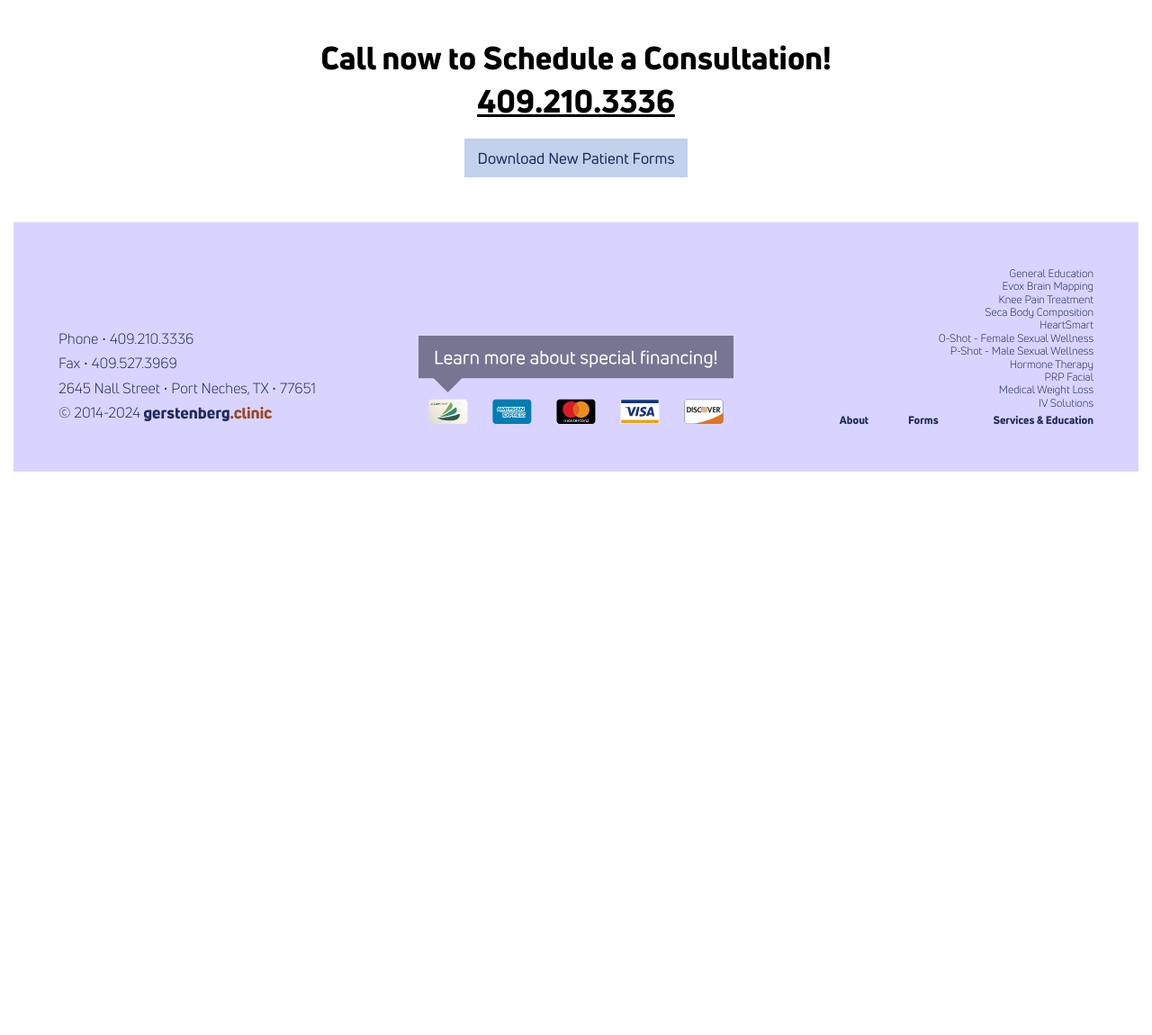
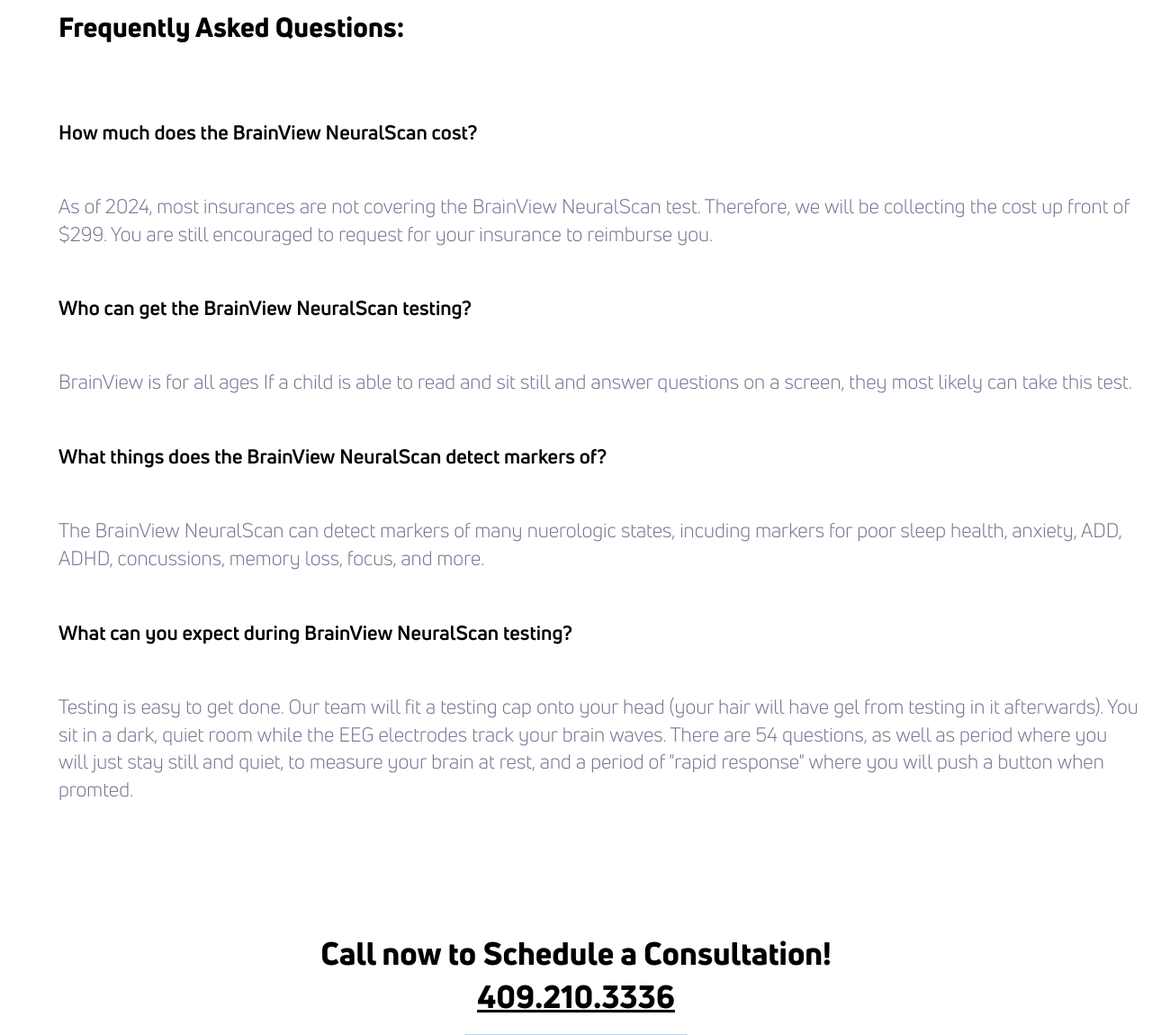
Before and after one commit to theneverwoods/gerstenberg.clinic, a Jekyll site: the page built from services/NeuralScan.html, in a window 1280 px wide and 1400 px high, scrolled down 2703 px. Shown: the part 250-1400 px from the top of the window at 90% size. Built offline with Jekyll 4.4.1, drawn with Linux system fonts in a browser that asks for light colours; before the commit the page ends 3477 px from its top, so only the background shows below that.

Commit message:
brainview update

```diff
--- a/services/NeuralScan.html
+++ b/services/NeuralScan.html
@@ -88,4 +88,18 @@ redirect_from: /checkyourhead
 	</div>
 </div>
 
+<div class="row" style="padding-bottom: 60px">
+	<div class="two-thirds bottom">
+        <h2 style="margin-top: 30px">Frequently Asked Questions:</h2>
+		<h3 class="bottom">How much does the BrainView NeuralScan cost?</h3>
+		<p>As of 2024, most insurances are not covering the BrainView NeuralScan test. Therefore, we will be collecting the cost up front of $299. You are still encouraged to request for your insurance to reimburse you.</p>
+		<h3 class="bottom">Who can get the BrainView NeuralScan testing?</h3>
+        <p>BrainView is for all ages If a child is able to read and sit still and answer questions on a screen, they most likely can take this test.</p>
+        <h3>What things does the BrainView NeuralScan detect markers of?</h3>
+        <p>The BrainView NeuralScan can detect markers of many nuerologic states, incuding markers for poor sleep health, anxiety, ADD, ADHD, concussions, memory loss, focus, and more.</p>
+        <h3>What can you expect during BrainView NeuralScan testing?</h3>
+        <p>Testing is easy to get done. Our team will fit a testing cap onto your head (your hair will have gel from testing in it afterwards). You sit in a dark, quiet room while the EEG electrodes track your brain waves. There are 54 questions, as well as period where you will just stay still and quiet, to measure your brain at rest, and a period of "rapid response" where you will push a button when promted. </p>
+    </div>
+</div>
+
 {% include schedule-consultation.html %}
--- a/services/o-shot.html
+++ b/services/o-shot.html
@@ -111,7 +111,7 @@ redirect_from: /oshot
 <div class="row" style="padding-bottom: 60px">
 	<div class="two-thirds bottom">
         <h2 style="margin-top: 30px">Frequently Asked Questions:</h2>
-		<h3 class="bottom">How much does the O-Shot® cost?<h3>
+        <h3 class="bottom">How much does the O-Shot® cost?</h3>
 		<p>$1200 cash - this is not covered by any insurance. We know this will help and satisfaction is guaranteed. However, if you are dissatisfied with your results, we will refund you 100%.</p>
 		<h3 class="bottom">Who can get the O-Shot®?</h3>
 		<p>Just about anyone can get an O-Shot®. Your doctor will help you determine if this procedure is for you.  Women both on and off hormone replacement therapy typically benefit from the O-Shot® procedure.
```
